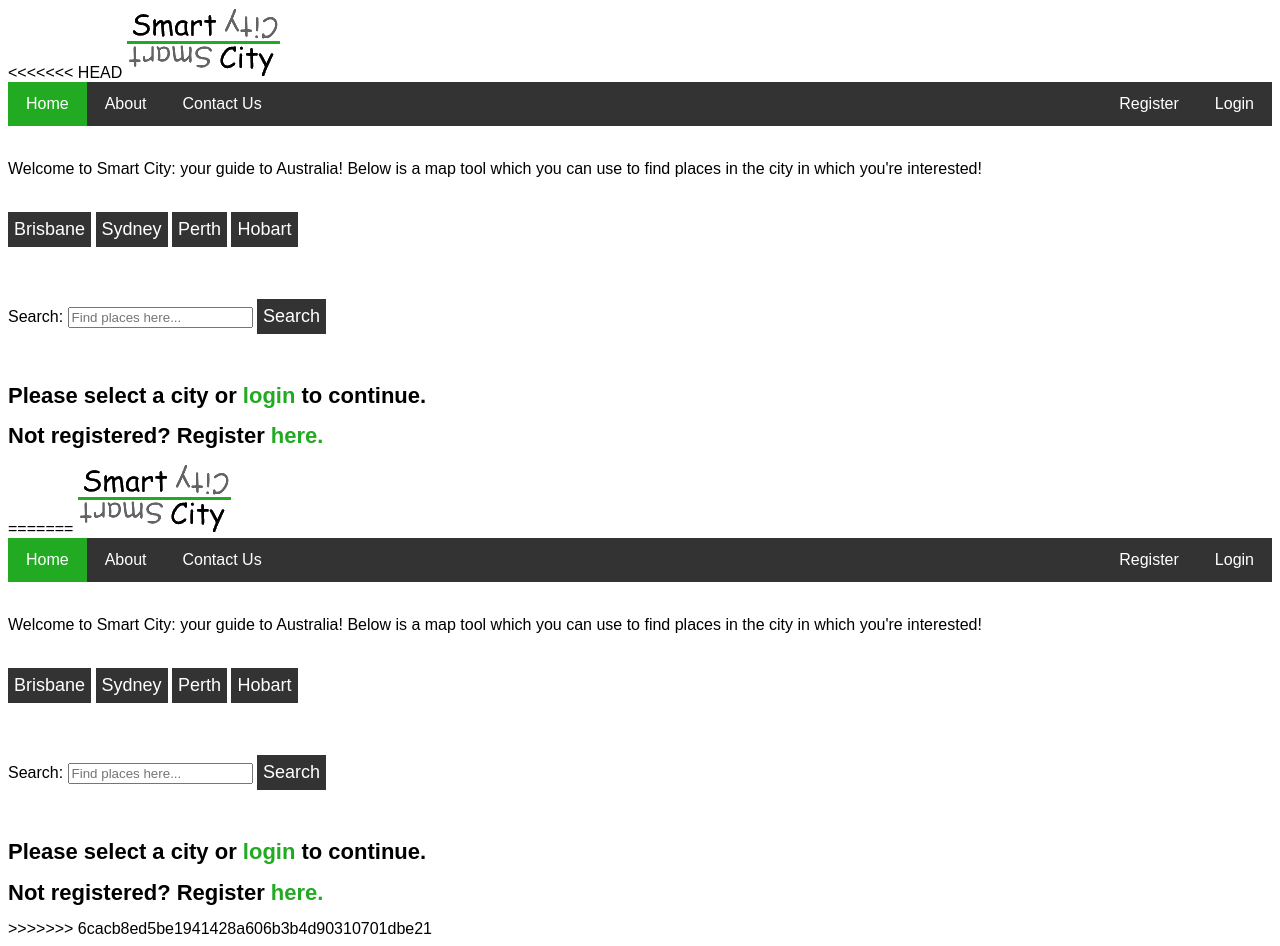
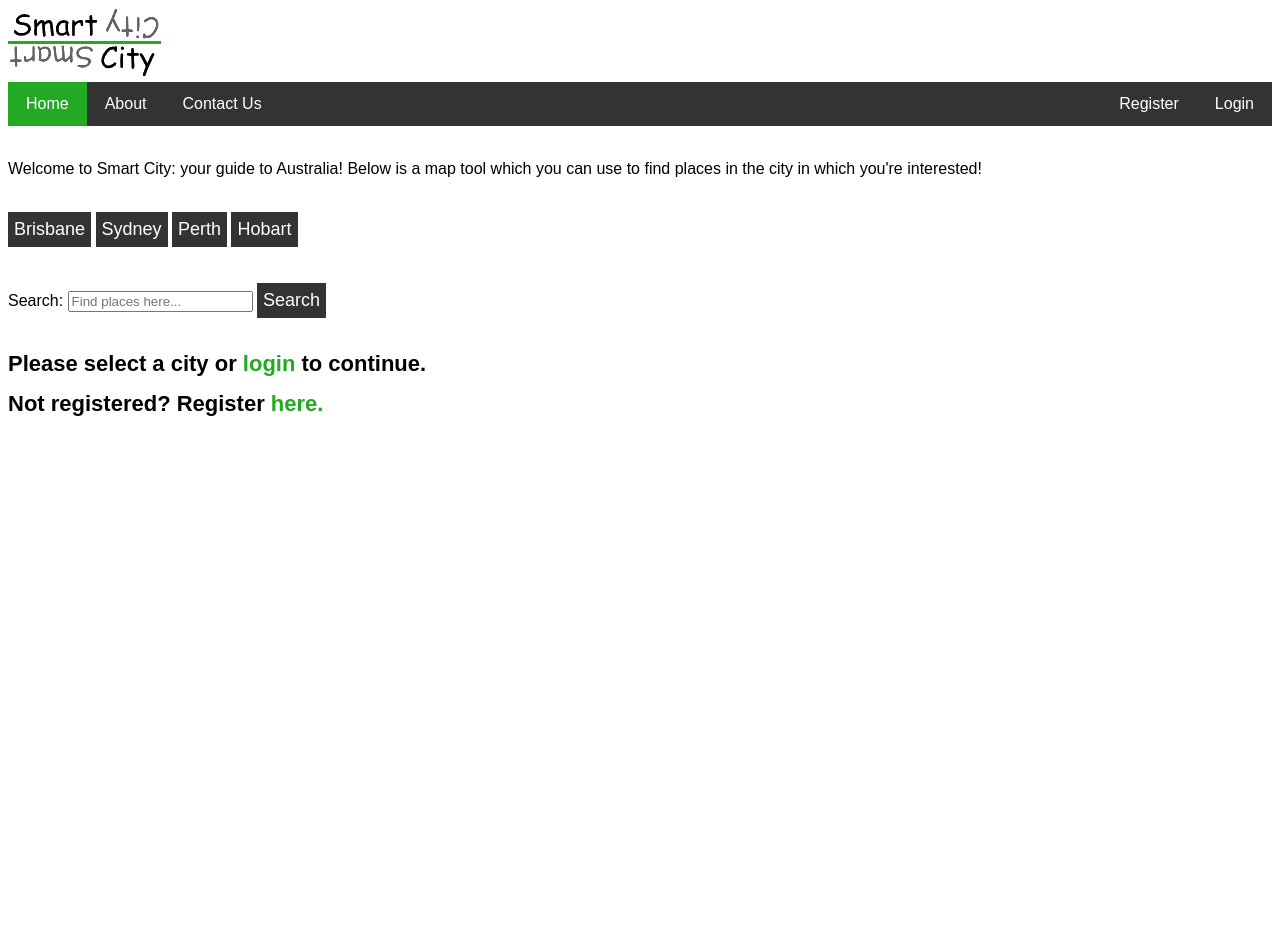
Before and after one commit to KleinGeard/QUT-IFB299-GROUP-94, a Django app: page / in a window 1280 px wide. After the commit the page ends 416 px from the top, so only its background shows below. Run offline with Django 3.2, Linux system fonts and the light colour scheme.

Commit message:
more merge conflicts

```diff
--- a/smart_city_app/templates/smart_city_app/index.html
+++ b/smart_city_app/templates/smart_city_app/index.html
@@ -1,4 +1,3 @@
-<<<<<<< HEAD
 {% load staticfiles %}
 <!DOCTYPE html>
 <html lang="en">
@@ -98,104 +97,3 @@
         </content>
     </body>
 </html>
-=======
-{% load staticfiles %}
-<!DOCTYPE html>
-<html lang="en">
-    <head>
-        <title>{{ page_title }}</title>
-
-        <!-- STATIC FILES -->
-        <link href="{% static 'css/style.css' %}" rel="stylesheet" media="screen">
-        <link href="{%  static 'favicon.ico' %}" rel="shortcut icon">
-        <!-- END STATIC FILES -->
-    </head>
-    <body>
-        <img src="{% static 'logo.png' %}" />
-        <ul class="nav-bar">
-            <li class="nav-link"><a href="/" class="active">Home</a></li>
-            <li class="nav-link"><a href="/about">About</a></li>
-            <li class="nav-link"><a href="/contact">Contact Us</a></li>
-            {% if user.is_authenticated %}
-                <li class="nav-link" style="float:right"><a href="/logout">Logout</a></li>
-                {% if group_id == 1 %}
-                    <li class="nav-link"><a href="/editor">Edit places</a></li>
-                {% endif %}
-            {% else %}
-                <li class="nav-link" style="float:right"><a href="/login">Login</a></li>
-            {% endif%}
-            <li class="nav-link" style="float:right"><a href="/register">Register</a></li>
-        </ul>
-
-        <content>
-            <br>
-            <p>
-                Welcome to Smart City: your guide to {{ location }}! Below is a map tool which you can use to find places in the city in which you're interested!
-            </p>
-            <br>
-            <!-- Store city in the url, to allow for the sharing and bookmarking of urls.
-                (tried doing this for the query but couldn't figure out how to store more than one parameter this way) -->
-            <form method="GET">
-                <input id="btnBrisbane" class="tile_small" type="submit" value="Brisbane" name="city"/>
-                <input id="btnSydney" class="tile_small" type="submit" value="Sydney" name="city"/>
-                <input id="btnPerth" class="tile_small" type="submit" value="Perth" name="city"/>
-                <input id="btnHobart" class="tile_small" type="submit" value="Hobart" name="city"/>
-            </form>
-            <!-- Store query in the session -->
-            <form method="POST">
-                {% csrf_token %}
-                <br><br>
-                Search: <input id="txtSearch" name="query" type="text" placeholder="Find places here..."/>
-                <input id="btnSearch" class="tile_small" type="submit" value="Search"/>
-            </form>
-
-            <br>
-
-            <!-- If it's a valid city -->
-            {% if location == "Brisbane" or location == "Sydney" or location == "Perth" or location == "Hobart" %}
-
-            <div class="map">
-                <!-- Change button to green -->
-                <script>document.getElementById("btn{{location}}").style.background='#22aa22';</script>
-
-				{% if query != None %}
-                    <iframe width="600" height="450" frameborder="0" style="border:0" src="https://www.google.com/maps/embed/v1/search?q={{query}}+{{location}}&key=AIzaSyAsWAS2N7seClMFwfjVnKuH28vThYFd5io" allowfullscreen></iframe>
-				{% else %}
-				    <iframe width="600" height="450" frameborder="0" style="border:0" src="https://www.google.com/maps/embed/v1/search?q={{location}}&key=AIzaSyAsWAS2N7seClMFwfjVnKuH28vThYFd5io" allowfullscreen></iframe>
-				{% endif %}
-
-                <!-- Tiles -->
-                <div class="list">
-                    {% if len > 0  %}<p>Found {{len}} place(s):</p>{% elif len == -1 %} {% else %}<p>No results found.</p>{% endif %}
-
-                    <form method="GET">
-
-                        {% for result in results %}
-                            <input id="btnRes{{forloop.counter0}}" class="tile_medium" type="button" value="{{result.map_item_name}}" name="result"/>
-                        {% endfor%}
-
-                    </form>
-                </div>
-            </div>
-            <br>
-            {% if user.is_authenticated and top_ten_len > 0 %}
-                <div>
-                    <p>Check out some of these places below, which relate to your interests: </p>
-
-                    <form method="GET">
-
-                        {% for result in top_ten %}
-                            <input id="btnTopTenRes{{forloop.counter0}}" class="tile_medium" type="button" value="{{result.map_item_name}}" name="toptenresult"/>
-                        {% endfor%}
-
-                    </form>
-                </div>
-            {%endif%}
-            {% elif not user.is_authenticated %}
-                <h1>Please select a city or <a class="hyperlinks" href="/login">login</a> to continue.</h1>
-                <h1>Not registered? Register <a class="hyperlinks" href="/register">here.</a></h1>
-            {% endif %}
-        </content>
-    </body>
-</html>
->>>>>>> 6cacb8ed5be1941428a606b3b4d90310701dbe21
```
Also changed, not shown: db.sqlite3.
